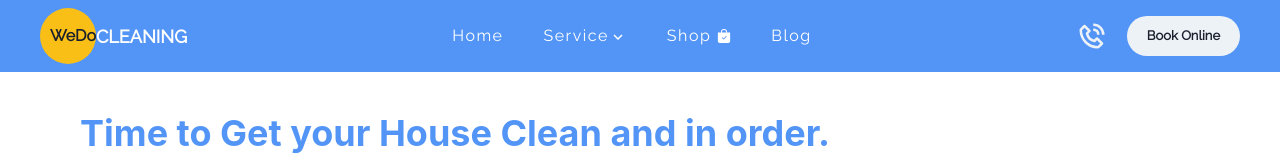
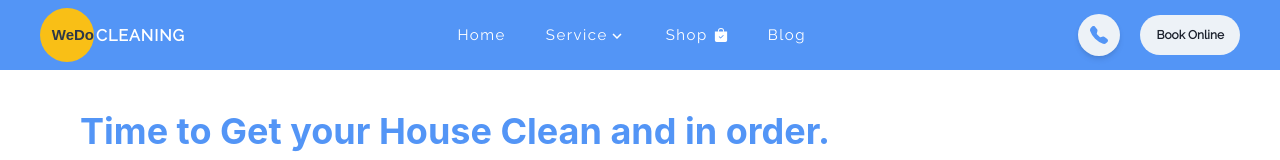
Before and after one commit to millanadhikari/service_ecommerce, a Next.js app: page /blogs in a window 1280 px wide. Shown: the top 160 px of the page. Built offline with nearby package versions, Linux system fonts and the light colour scheme; no server answers.

Commit message:
navbar design refactoring

```diff
--- a/components/Entry/MobileNavMenu.tsx
+++ b/components/Entry/MobileNavMenu.tsx
@@ -46,37 +46,45 @@ const MobileNavMenu = ({ openMenu, setOpenMenu }) => {
         <DrawerHeader display="flex" mt="10" ml="-2">
 
           <Flex justifyContent="space-between" alignItems="center" width="100%" >
-            <Flex alignItems="center" >
+          <Flex alignItems="center"  >
         <Flex
           alignItems="center"
           justifyContent="right"
           fontWeight="extrabold"
+          fontFamily="Arial, sans-serif"
           backgroundColor="#f9bf16"
           rounded="100%"
-                h={10}
-                w={10}
-                fontSize="12px"
-                color="white"
+          color="gray.700"
+          h={'54px'}
+          w={'54px'}
+
+          fontSize="15px"
         >
           WeDo
         </Flex>
-              <Text fontWeight="bold" fontSize="18px" color="Black">
+        <Text
+          fontWeight="bold"
+          fontSize="14px"
+          letterSpacing="1px"
+          ml={0.5}
+          mt={0.5}
+        >
           CLEANING
         </Text>
       </Flex>
-            <Flex  onClick={() => window.open("tel:+61415976451")} rounded="md" gap={2} p={2} px="3" alignItems="center" backgroundColor="#5395f6" color="white" fontSize={13} >
+            <Flex cursor="pointer"  onClick={() => window.open("tel:+61415976451")} rounded="md" gap={2} p={2} px="3" alignItems="center" backgroundColor="#5395f6" color="white" fontSize={13} >
               <Box fontSize="22"> <MdCall /> </Box>
               Call
             </Flex>
           </Flex>
         </DrawerHeader>
 
-        <Flex alignItems="center" justifyContent="center" gap={10} letterSpacing="0.9px" fontSize="14px" backgroundColor="blue.600" py={3} color="gray.200" fontWeight="semibold" >
-          <Box borderRight="1px solid gray" borderColor="gray.100" pr={10} cursor="pointer">
+        <Flex alignItems="center" justifyContent="center" gap={10} letterSpacing="1px" fontSize="14px" backgroundColor="blue.600" py={3} color="gray.300"  >
+          <Box borderRight="1px solid gray" borderColor="gray.100" pr={10} cursor="pointer"  _hover={{color:"gray.100"}}>
             Log in
           </Box>
 
-          <Box cursor="pointer">
+          <Box cursor="pointer"  _hover={{color:"gray.100"}}>
             Register
           </Box>
 
--- a/components/Entry/Navbar.tsx
+++ b/components/Entry/Navbar.tsx
@@ -11,7 +11,7 @@ import {
 import { useRouter } from "next/router";
 import React, { useEffect, useState } from "react";
 import { BiPhoneCall } from "react-icons/bi";
-import { BsFillBagCheckFill } from "react-icons/bs";
+import { BsFillBagCheckFill, BsFillTelephoneFill } from "react-icons/bs";
 import MobileNavMenu from "./MobileNavMenu";
 
 const Navbar = () => {
@@ -46,23 +46,29 @@ const Navbar = () => {
       backgroundColor={show && "white"}
       shadow={show ? "md" : "none"}
     >
-      <Flex alignItems="center">
+      <Flex alignItems="center"  >
         <Flex
           alignItems="center"
           justifyContent="right"
           fontWeight="extrabold"
+          fontFamily="Arial, sans-serif"
           backgroundColor="#f9bf16"
           rounded="100%"
-          h={14}
-          w={14}
-          fontSize="16px"
+          color="gray.700"
+          h={'54px'}
+          w={'54px'}
+
+          fontSize="15px"
         >
           WeDo
         </Flex>
         <Text
           fontWeight="bold"
-          fontSize="18px"
-          color={show ? "#5395f6" : "white"}
+          fontSize="16px"
+          letterSpacing="1px"
+          ml={0.5}
+          mt={0.5}
+          color={show ? "#3182ce" : "white"}
         >
           CLEANING
         </Text>
@@ -72,8 +78,10 @@ const Navbar = () => {
         direction={["column", "row"]}
         spacing="40px"
         display={{ base: "none", md: "inline-flex" }}
-        color={show ? "#5395f6" : "white"}
+        color={show ? "#3182ce" : "white"}
         letterSpacing="1.5px"
+
+        fontSize="15px"
       >
         <Box cursor="pointer" onClick={() => router.push('/')}>Home</Box>
         <Flex alignItems="center">
@@ -91,8 +99,8 @@ const Navbar = () => {
         <Box onClick={() => router.push('/')}>Blog</Box>
       </Stack>
       <Spacer />
-      <Box fontSize="30px" mr={5} color={!show ? "gray.100" : '#5395f6'} onClick={() => window.open("tel:+61415976451")} cursor="pointer">
-        <BiPhoneCall />
+      <Box fontSize="18px" mr={5} backgroundColor="gray.100" p={3} shadow="md" color={!show ? "gray" : '#5395f6'} rounded="full" onClick={() => window.open("tel:+61415976451")} cursor="pointer">
+        <BsFillTelephoneFill color="#5395f6" />
       </Box>
       <Button display={{ base: "block", md: "none" }} _focus={{border:"none"}}  onClick={() => setOpenMenu(!openMenu)} >
         <HamburgerIcon/>
@@ -101,9 +109,9 @@ const Navbar = () => {
       <Button
         display={{ base: "none", md: "block" }}
         rounded="3xl"
-        px={5}
+        px={4}
         colorScheme={show ? "blue" : "gray"}
-        fontSize="13px"
+        fontSize="12px"
         onClick={() => router.push('/booking')}
       >
         Book Online
```
Lines whose indentation alone changed are shown as unchanged.
